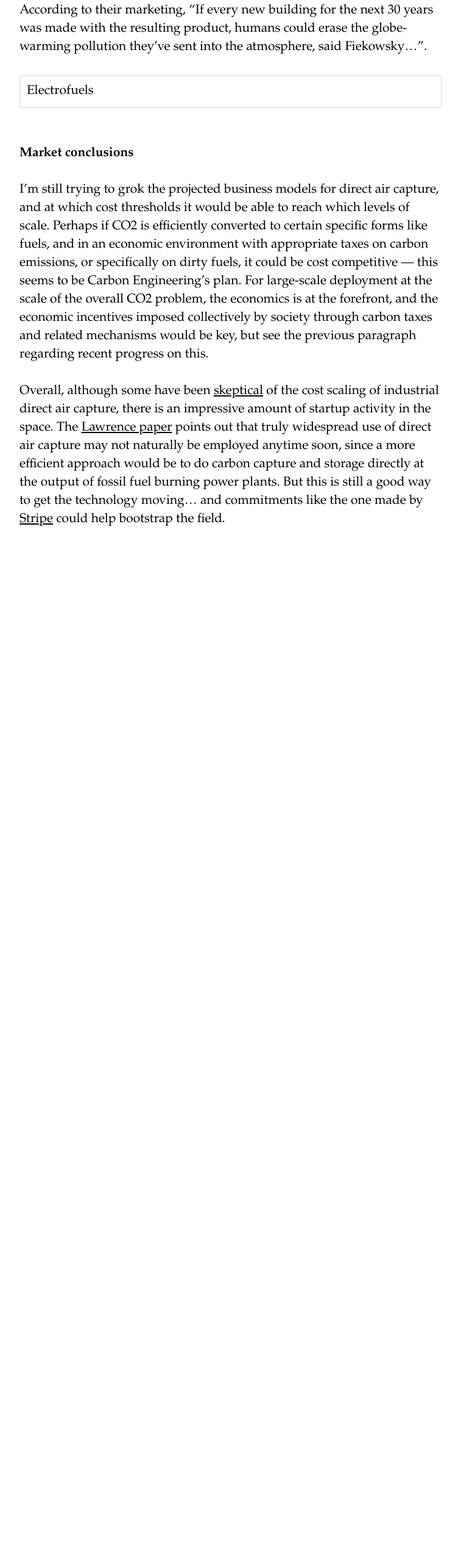
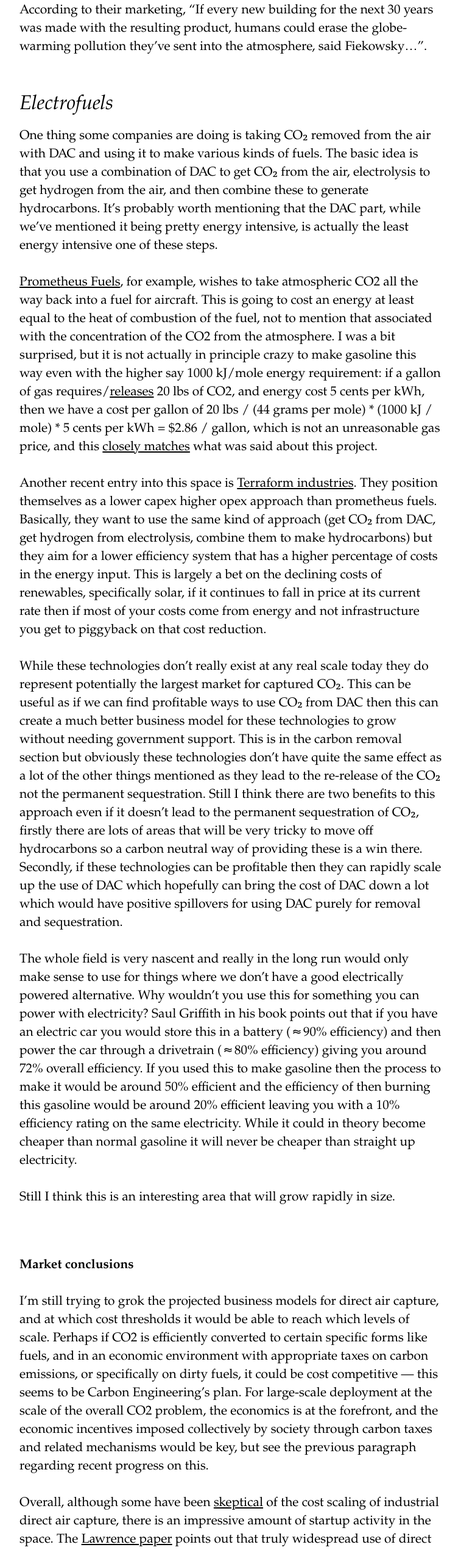
Before and after one commit to neilhacker/Climate-technology-primer, a Next.js app: page /section_2/2.3 in a window 1280 px wide. Shown: the part 6171-8712 px from the top of the page at 61% size, without its empty margins (30-787 px from the left). Before the commit the page ends 7082 px from the top, so only its background shows below. Built offline with nearby package versions, Linux system fonts and the light colour scheme.

Commit message:
updated some text

```diff
--- a/pages/section_2/2.3.js
+++ b/pages/section_2/2.3.js
@@ -201,7 +201,8 @@
 
             New markets for carbon also seem interesting in this context, at least as a way of jump-starting the economies of scale in the field, e.g., the company <a href="http://www.blueplanet-ltd.com/">Blue Planet</a> is using captured carbon for building and highway materials. According to their marketing, “If every new building for the next 30 years was made with the resulting product, humans could erase the globe-warming pollution they’ve sent into the atmosphere, said Fiekowsky…”.
             <br></br><br></br>
-            <Collapsible trigger="Electrofuels">
+            </p>
+            <h2>Electrofuels</h2>
 			<p>
             One thing some companies are doing is taking CO₂ removed from the air with DAC and using it to make various kinds of fuels. The basic idea is that you use a combination of DAC to get CO₂ from the air, electrolysis to get hydrogen from the air, and then combine these to generate hydrocarbons. It’s probably worth mentioning that the DAC part, while we’ve mentioned it being pretty energy intensive, is actually the least energy intensive one of these steps.
             <br></br><br></br>
@@ -216,8 +217,7 @@
             Still I think this is an interesting area that will grow rapidly in size.
 
 			</p>
-			</Collapsible>
-
+            <p>
             <br></br><br></br>
             <b>Market conclusions</b>
             <br></br><br></br>
```
